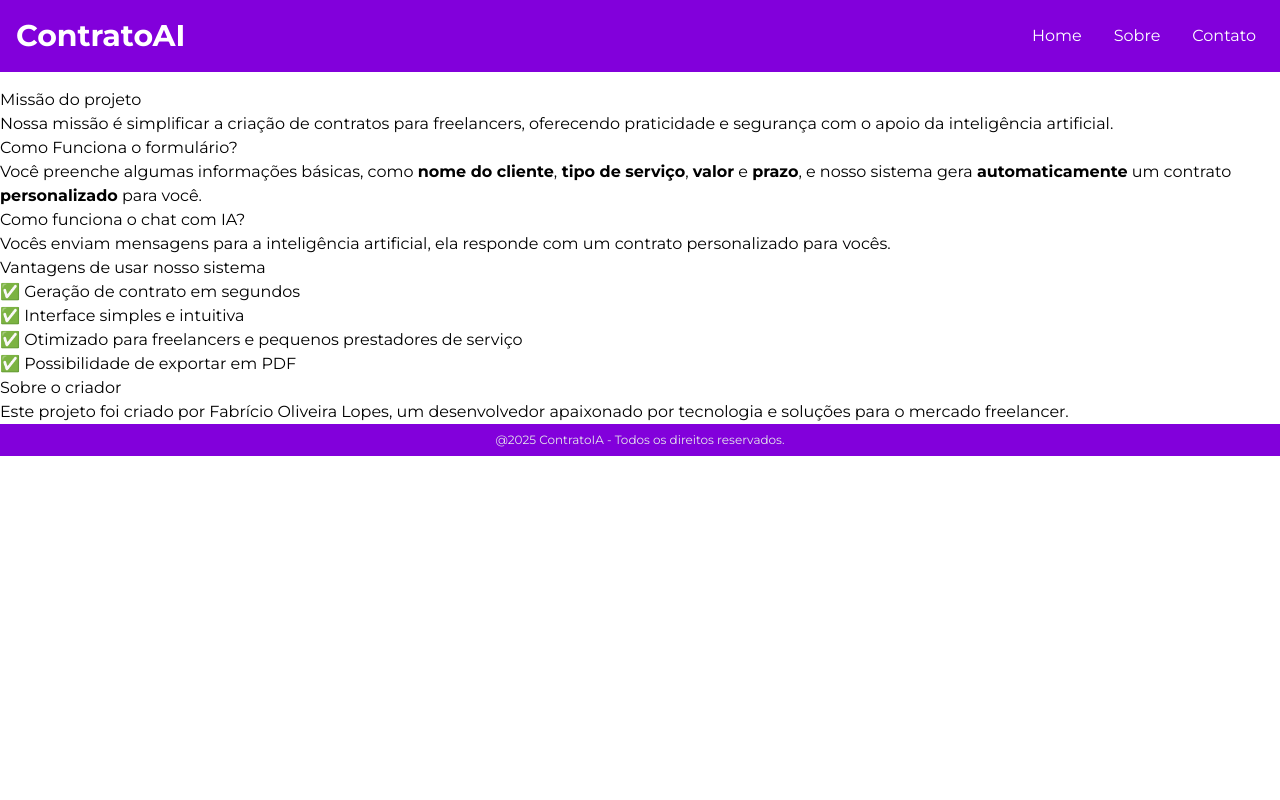
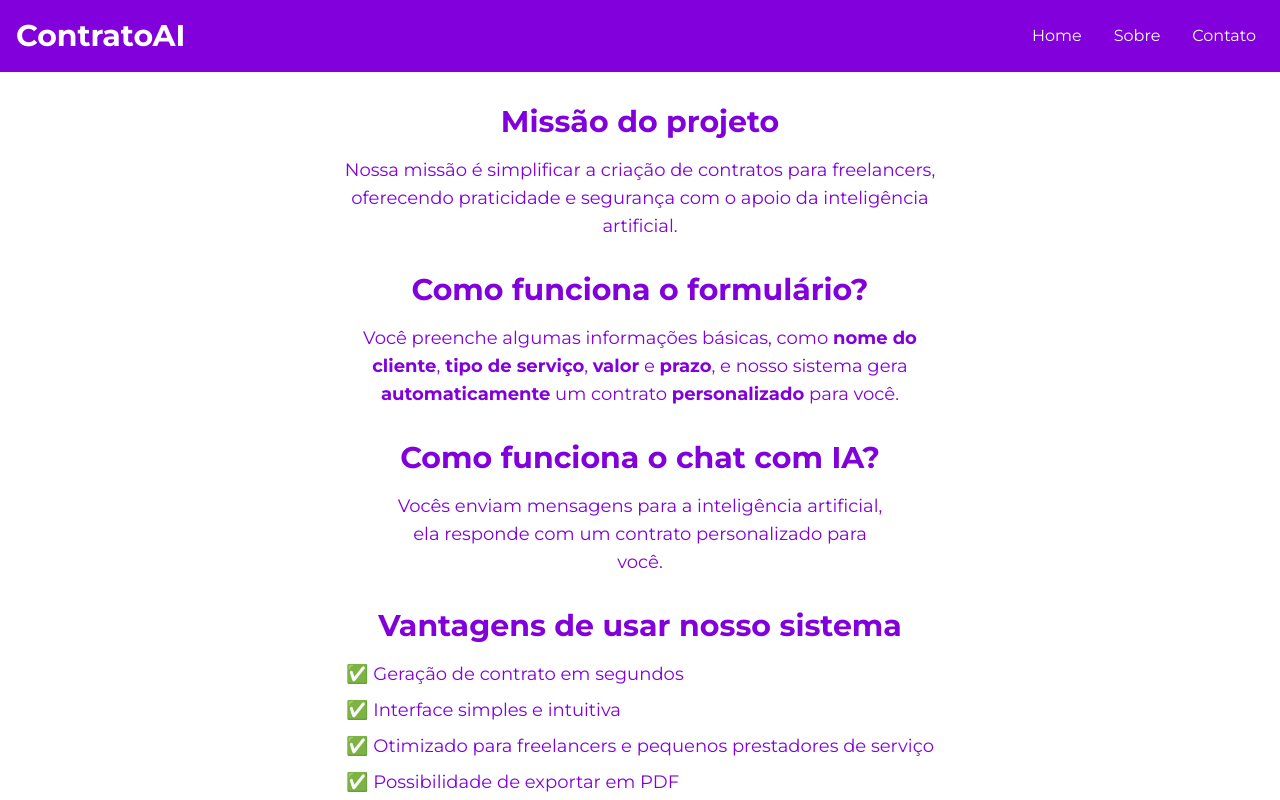
Before and after one commit to Fabrioco/ContratoIA, a Next.js app: page /about in a window 1280 px wide. Shown: the top 800 px of the page. Built offline with nearby package versions, Linux system fonts and the light colour scheme.

Commit message:
feat(style-about-page): fiz a estilização final da página

```diff
--- a/src/app/about/page.tsx
+++ b/src/app/about/page.tsx
@@ -2,19 +2,27 @@ import Link from "next/link";
 
 export default function AboutPage() {
   return (
-    <main>
-      <section id="inicio" aria-label="Missão do projeto">
-        <h2>Missão do projeto</h2>
-        <p>
+    <main className="flex flex-col gap-8 h-screen w-screen items-center justify-between text-center text-purple-700 p-4">
+      <section
+        id="inicio"
+        aria-label="Missão do projeto"
+        className="flex flex-col gap-4"
+      >
+        <h2 className="text-3xl font-bold">Missão do projeto</h2>
+        <p className="text-lg md:w-1/2 md:mx-auto">
           Nossa missão é simplificar a criação de contratos para freelancers,
           oferecendo praticidade e segurança com o apoio da inteligência
           artificial.
         </p>
       </section>
 
-      <section aria-label="Como funciona o formulário">
-        <h2>Como Funciona o formulário?</h2>
-        <p>
+      <section
+        id="funciona-form"
+        aria-label="Como funciona o formulário"
+        className="flex flex-col gap-4"
+      >
+        <h2 className="text-3xl font-bold">Como funciona o formulário?</h2>
+        <p className="text-lg md:w-1/2 md:mx-auto">
           Você preenche algumas informações básicas, como{" "}
           <strong> nome do cliente</strong>,<strong> tipo de serviço</strong>,{" "}
           <strong> valor</strong> e <strong> prazo</strong>, e nosso sistema
@@ -23,17 +31,25 @@ export default function AboutPage() {
         </p>
       </section>
 
-      <section aria-label="Como funciona o chat com IA">
-        <h2>Como funciona o chat com IA?</h2>
-        <p>
+      <section
+        id="funciona-chat"
+        aria-label="Como funciona o chat com IA"
+        className="flex flex-col gap-4"
+      >
+        <h2 className="text-3xl font-bold">Como funciona o chat com IA?</h2>
+        <p className="text-lg md:w-1/2 md:mx-auto">
           Vocês enviam mensagens para a inteligência artificial, ela responde
-          com um contrato personalizado para vocês.
+          com um contrato personalizado para você.
         </p>
       </section>
 
-      <section aria-label="Vantagens do sistema">
-        <h2>Vantagens de usar nosso sistema</h2>
-        <ul>
+      <section
+        id="vantagens"
+        aria-label="Vantagens do sistema"
+        className="flex flex-col gap-4"
+      >
+        <h2 className="text-3xl font-bold">Vantagens de usar nosso sistema</h2>
+        <ul className="text-lg md:mx-auto flex flex-col gap-2 text-start">
           <li>✅ Geração de contrato em segundos</li>
           <li>✅ Interface simples e intuitiva</li>
           <li>
@@ -43,11 +59,20 @@ export default function AboutPage() {
         </ul>
       </section>
 
-      <section id="sobre" aria-label="Sobre o criador">
-        <h2>Sobre o criador</h2>
-        <p>
+      <section
+        id="sobre"
+        aria-label="Sobre o criador"
+        className="flex flex-col gap-4"
+      >
+        <h2 className="text-3xl font-bold">Sobre o criador</h2>
+        <p className="text-lg md:w-1/2 md:mx-auto">
           Este projeto foi criado por{" "}
-          <Link href="https://github.com/Fabrioco">
+          <Link
+            href="https://github.com/Fabrioco"
+            target="_blank"
+            rel="noreferrer"
+            className="underline"
+          >
             Fabrício Oliveira Lopes
           </Link>
           , um desenvolvedor apaixonado por tecnologia e soluções para o mercado
```
